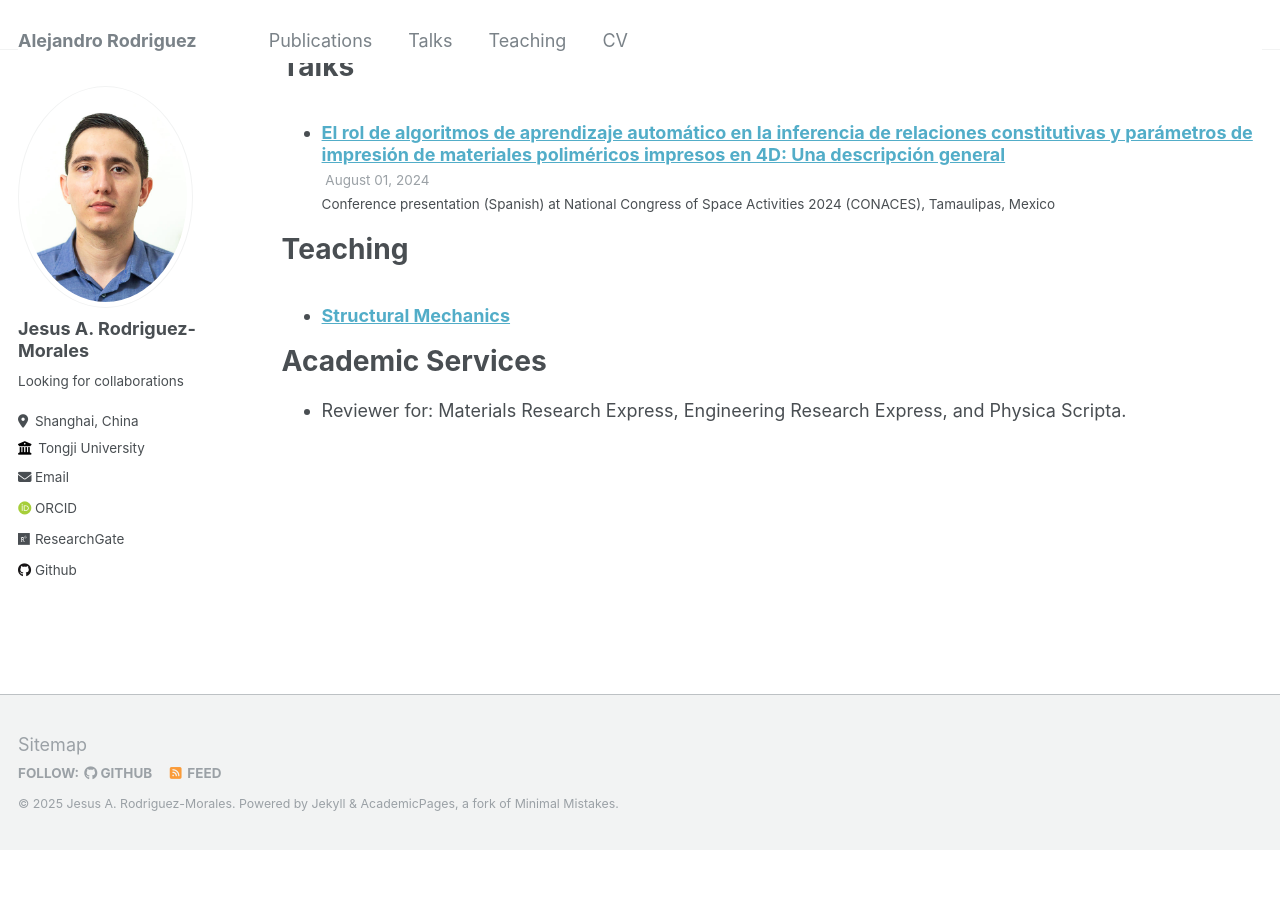
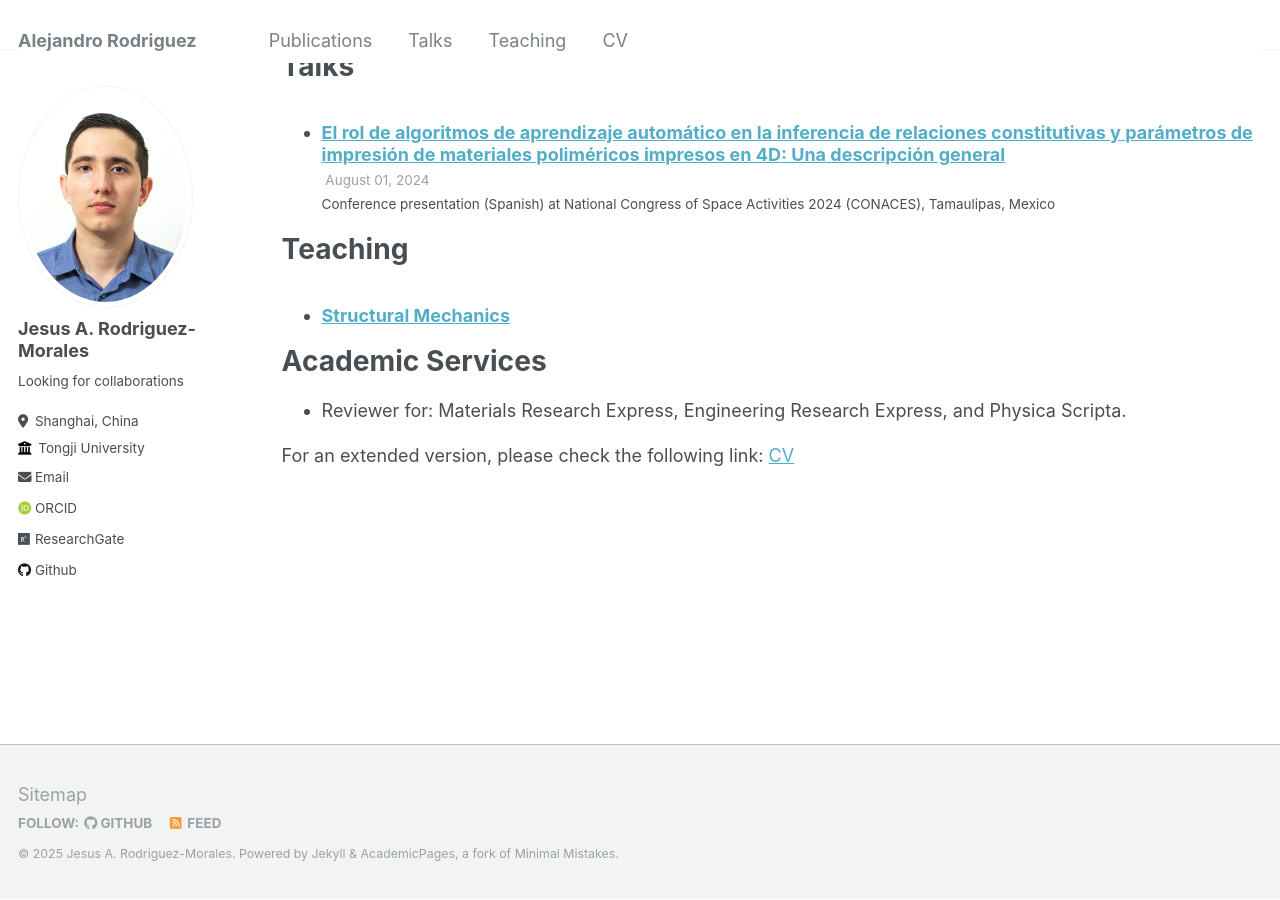
Before and after one commit to alex-rodriguez-m/alex-rodriguez-m.github.io, a Jekyll site: the page built from _pages/cv.md, in a window 1280 px wide and 900 px high, scrolled down 740 px. Built offline with Jekyll 4.4.1, drawn with Linux system fonts in a browser that asks for light colours; some web fonts are replaced; before the commit the page ends 1589 px from its top, so only the background shows below that.

Commit message:
Update cv.md

```diff
--- a/_pages/cv.md
+++ b/_pages/cv.md
@@ -36,3 +36,5 @@ Teaching
 Academic Services
 ======
 * Reviewer for: Materials Research Express, Engineering Research Express, and Physica Scripta.
+
+For an extended version, please check the following link: [CV](/_pages/)
```
